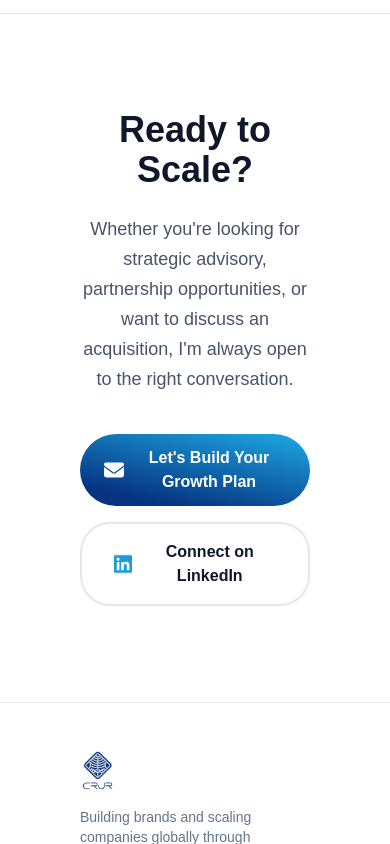
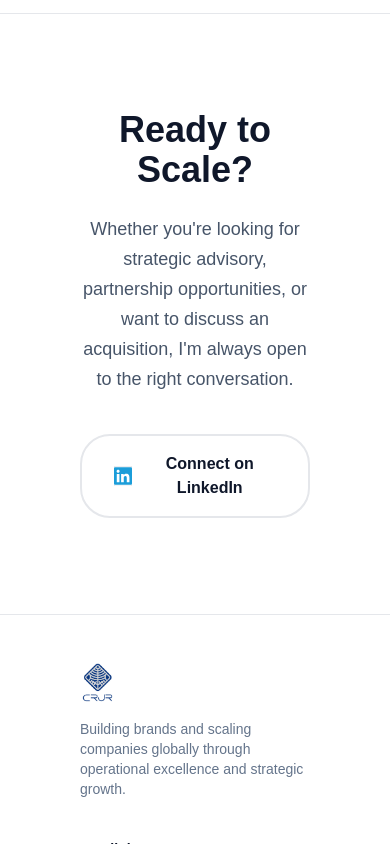
Before and after one commit to SaadRehman19/CRJR, a React (Vite) app: page /companies in a window 390 px wide. Shown: the part 11156-12000 px from the top of the page. Built offline with nearby package versions, Linux system fonts and the light colour scheme.

Commit message:
Added redirection

```diff
--- a/src/components/ReadyToScale/ReadyToScale.jsx
+++ b/src/components/ReadyToScale/ReadyToScale.jsx
@@ -1,6 +1,7 @@
 import Button from "../ui/Button";
 import growthPlanIcon from '../../assets/lets_build_growth_plan.svg';
 import linkedinIcon from '../../assets/linkedin.svg';
+import { Link } from 'react-router-dom';
 
 const ReadyToScale = () => {
   return (
@@ -20,10 +21,12 @@ const ReadyToScale = () => {
         {/* CTA Buttons */}
         <div className="flex flex-col sm:flex-row items-center justify-center gap-4">
           {/* Primary Button */}
+          <Link to="/work-with-me#contact-form" className="hidden md:block">
           <Button variant="primary">
             <img src={growthPlanIcon} alt="" className="w-5 h-5" />
             Let's Build Your Growth Plan
           </Button>
+          </Link>
 
           {/* Secondary Button */}
           <a
--- a/src/components/companies/ReadyToScaleCTA.jsx
+++ b/src/components/companies/ReadyToScaleCTA.jsx
@@ -1,64 +1,7 @@
-// const ReadyToScaleCTA = () => {
-//   return (
-//     <section className="w-full py-20 px-6 lg:px-20 bg-white border-t border-[#E2E8F0]">
-//       <div className="max-w-4xl mx-auto text-center">
-//         {/* Title */}
-//         <h2 className="text-4xl lg:text-5xl font-bold text-[#0F172A] mb-6">
-//           Ready to Scale?
-//         </h2>
-
-//         {/* Description */}
-//         <p className="text-lg lg:text-xl text-[#475569] mb-10 max-w-2xl mx-auto leading-relaxed">
-//           Whether you're looking for strategic advisory, partnership opportunities,
-//           or want to discuss an acquisition, I'm always open to the right conversation.
-//         </p>
-
-//         {/* CTA Buttons */}
-//         <div className="flex flex-col sm:flex-row items-center justify-center gap-4">
-//           {/* Primary Button - Let's Build Your Growth Plan */}
-//           <a
-//             href="/work-with-me"
-//             className="inline-flex items-center gap-3 px-8 py-4 rounded-full text-white font-semibold text-base transition-all hover:opacity-90 hover:scale-105"
-//             style={{
-//               background: 'linear-gradient(264deg, rgba(27, 157, 217, 1) 0%, rgba(6, 52, 130, 1) 97%)',
-//             }}
-//           >
-//             {/* Arrow/Calendar Icon */}
-//             <svg className="w-5 h-5" fill="none" stroke="currentColor" viewBox="0 0 24 24">
-//               <path strokeLinecap="round" strokeLinejoin="round" strokeWidth={2} d="M8 7V3m8 4V3m-9 8h10M5 21h14a2 2 0 002-2V7a2 2 0 00-2-2H5a2 2 0 00-2 2v12a2 2 0 002 2z" />
-//             </svg>
-//             Let's Build Your Growth Planss
-//           </a>
-
-//           {/* Secondary Button - Connect on LinkedIn */}
-//           <a
-//             href="https://www.linkedin.com/in/jasoncrjr/"
-//             target="_blank"
-//             rel="noopener noreferrer"
-//             className="inline-flex items-center gap-3 px-8 py-4 rounded-full border border-[#E2E8F0] bg-white text-[#334155] font-semibold text-base transition-all hover:bg-gray-50 hover:border-gray-300"
-//             style={{
-//               boxShadow: '0px 1px 2px 0px rgba(0, 0, 0, 0.05)',
-//             }}
-//           >
-//             {/* LinkedIn Icon */}
-//             <svg className="w-5 h-5" fill="currentColor" viewBox="0 0 24 24">
-//               <path d="M20.447 20.452h-3.554v-5.569c0-1.328-.027-3.037-1.852-3.037-1.853 0-2.136 1.445-2.136 2.939v5.667H9.351V9h3.414v1.561h.046c.477-.9 1.637-1.85 3.37-1.85 3.601 0 4.267 2.37 4.267 5.455v6.286zM5.337 7.433c-1.144 0-2.063-.926-2.063-2.065 0-1.138.92-2.063 2.063-2.063 1.14 0 2.064.925 2.064 2.063 0 1.139-.925 2.065-2.064 2.065zm1.782 13.019H3.555V9h3.564v11.452zM22.225 0H1.771C.792 0 0 .774 0 1.729v20.542C0 23.227.792 24 1.771 24h20.451C23.2 24 24 23.227 24 22.271V1.729C24 .774 23.2 0 22.222 0h.003z"/>
-//             </svg>
-//             Connect on LinkedIn
-//           </a>
-//         </div>
-//       </div>
-//     </section>
-//   );
-// };
-
-// export default ReadyToScaleCTA;
-
-
-
 import Button from "../ui/Button";
-import growthPlanIcon from '../../assets/lets_build_growth_plan.svg';
-import linkedinIcon from '../../assets/linkedin.svg';
+import growthPlanIcon from "../../assets/lets_build_growth_plan.svg";
+import linkedinIcon from "../../assets/linkedin.svg";
+import { Link } from 'react-router-dom';
 
 const ReadyToScaleCTA = () => {
   return (
@@ -71,17 +14,20 @@ const ReadyToScaleCTA = () => {
 
         {/* Description */}
         <p className="text-[18px] text-[#475569] leading-[30px] max-w-2xl mx-auto mb-10">
-          Whether you're looking for strategic advisory, partnership opportunities, or want to
-          discuss an acquisition, I'm always open to the right conversation.
+          Whether you're looking for strategic advisory, partnership
+          opportunities, or want to discuss an acquisition, I'm always open to
+          the right conversation.
         </p>
 
         {/* CTA Buttons */}
         <div className="flex flex-col sm:flex-row items-center justify-center gap-4">
           {/* Primary Button */}
-          <Button variant="primary">
-            <img src={growthPlanIcon} alt="" className="w-5 h-5" />
-            Let's Build Your Growth Plan
-          </Button>
+          <Link to="/work-with-me#contact-form" className="hidden md:block">
+            <Button variant="primary">
+              <img src={growthPlanIcon} alt="" className="w-5 h-5" />
+              Let's Build Your Growth Plan
+            </Button>
+          </Link>
 
           {/* Secondary Button */}
           <a
```
